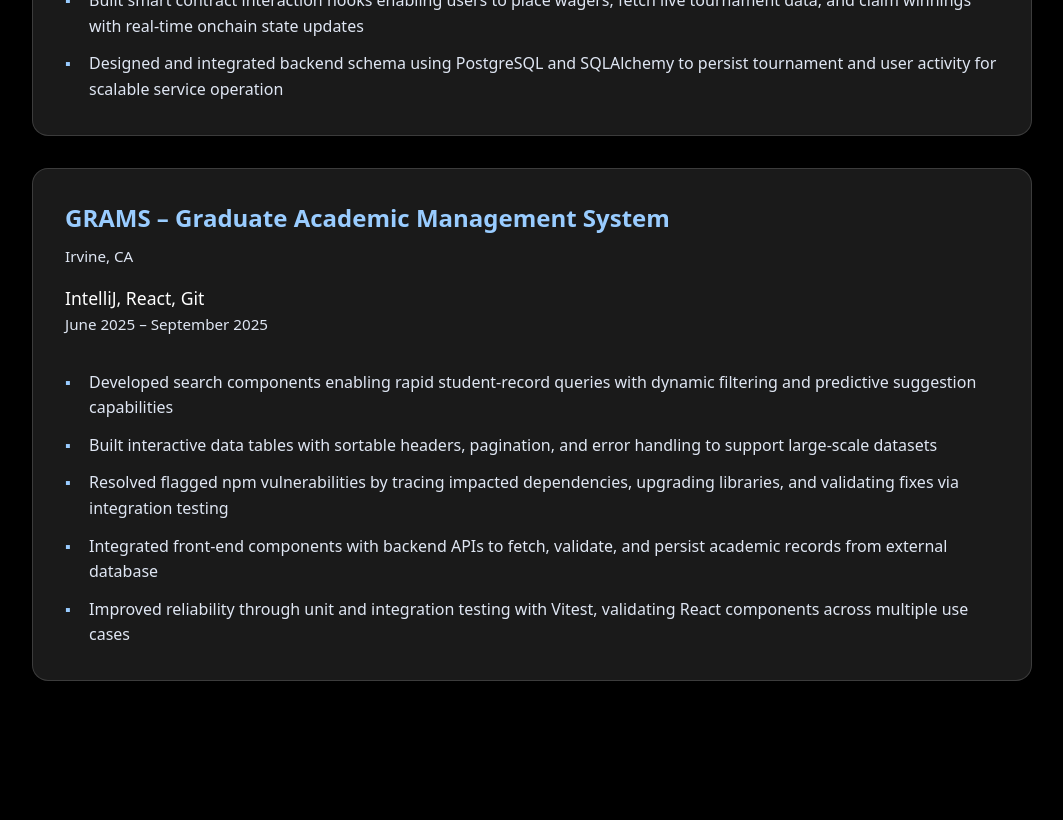
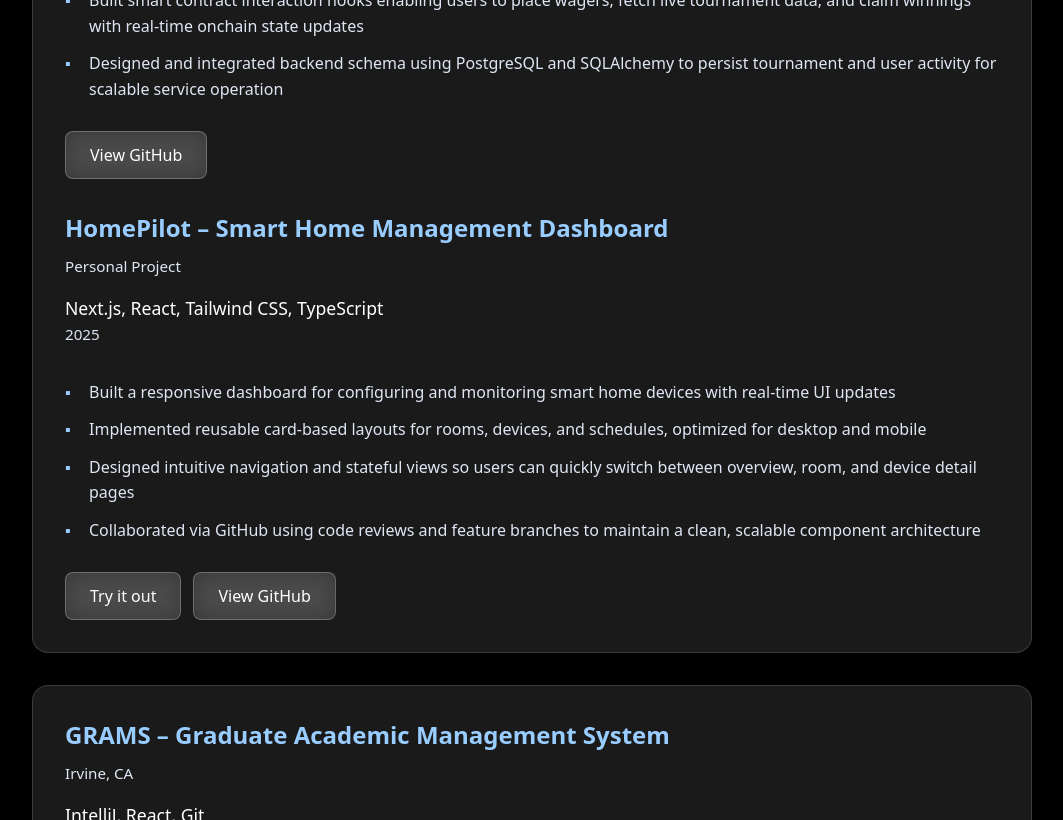
Before and after one commit to alieldaoushyuci/portfolio, a Next.js app: page /portfolio/projects in a window 1280 px wide. Shown: the part 480-1300 px from the top of the page, without its empty margins (108-1171 px from the left). Before the commit the page ends 1225 px from the top, so only its background shows below. Built offline with nearby package versions, Linux system fonts and the light colour scheme.

Commit message:
Copilot added

```diff
--- a/app/projects/page.jsx
+++ b/app/projects/page.jsx
@@ -18,6 +18,51 @@ export default function Projects() {
                   <li>Built smart contract interaction hooks enabling users to place wagers, fetch live tournament data, and claim winnings with real-time onchain state updates</li>
                   <li>Designed and integrated backend schema using PostgreSQL and SQLAlchemy to persist tournament and user activity for scalable service operation</li>
                 </ul>
+              </div>
+              <div className="project-buttons">
+                <a
+                  href="https://github.com/blockchainuci/Agonus"
+                  target="_blank"
+                  rel="noopener noreferrer"
+                  className="social-button github-button"
+                >
+                  View GitHub
+                </a>
+              </div>
+            </div>
+
+            <div className="experience-item">
+              <h2 className="experience-company">HomePilot – Smart Home Management Dashboard</h2>
+              <p className="experience-location">Personal Project</p>
+              <div className="experience-role">
+                <p className="experience-title">Next.js, React, Tailwind CSS, TypeScript</p>
+                <p className="experience-date">2025</p>
+              </div>
+              <div className="experience-list">
+                <ul>
+                  <li>Built a responsive dashboard for configuring and monitoring smart home devices with real-time UI updates</li>
+                  <li>Implemented reusable card-based layouts for rooms, devices, and schedules, optimized for desktop and mobile</li>
+                  <li>Designed intuitive navigation and stateful views so users can quickly switch between overview, room, and device detail pages</li>
+                  <li>Collaborated via GitHub using code reviews and feature branches to maintain a clean, scalable component architecture</li>
+                </ul>
+              </div>
+              <div className="project-buttons">
+                <a
+                  href="https://v0-homepilot.vercel.app/"
+                  target="_blank"
+                  rel="noopener noreferrer"
+                  className="social-button"
+                >
+                  Try it out
+                </a>
+                <a
+                  href="https://github.com/Ivan-Shishkin-Dev/HomePilot"
+                  target="_blank"
+                  rel="noopener noreferrer"
+                  className="social-button github-button"
+                >
+                  View GitHub
+                </a>
               </div>
             </div>
           </div>
--- a/app/styles/HomePage.css
+++ b/app/styles/HomePage.css
@@ -284,6 +284,13 @@ main {
   gap: 1rem;
   margin-top: 1.5rem;
   flex-wrap: wrap;
+}
+
+.project-buttons {
+  display: flex;
+  flex-wrap: wrap;
+  gap: 0.75rem;
+  margin-top: 1rem;
 }
 
 .social-button {
```
